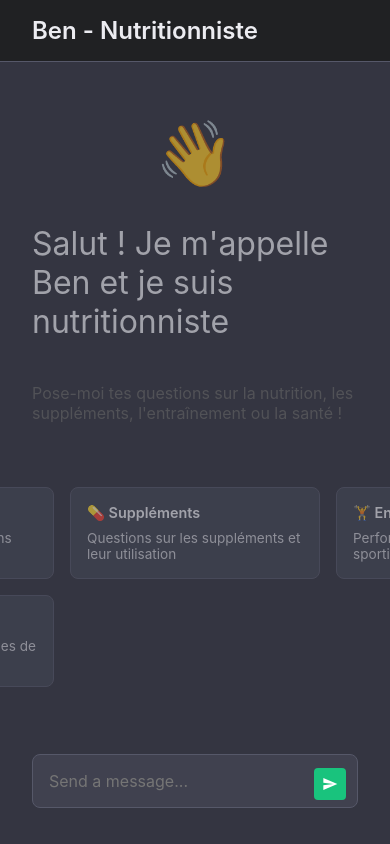
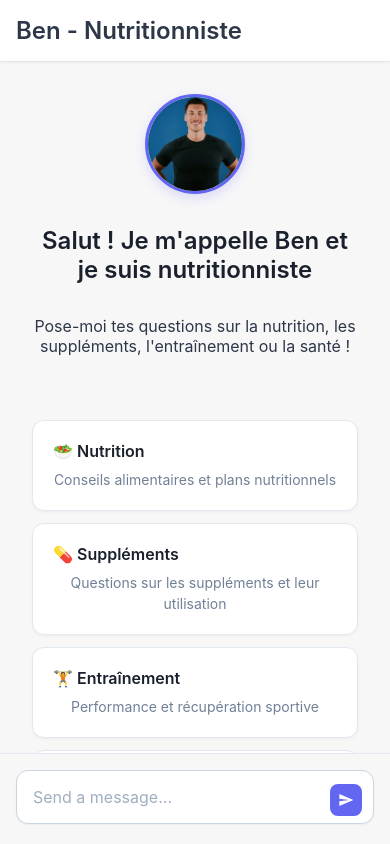
Before and after one commit to metrotechnet/ai-agent-factory, a plain HTML site: page templates/index.html in a window 390 px wide. Drawn offline with Linux system fonts and the light colour scheme.

Commit message:
Refactor code structure for improved readability and maintainability

```diff
--- a/static/style.css
+++ b/static/style.css
@@ -6,8 +6,8 @@
 
 body {
     font-family: -apple-system, BlinkMacSystemFont, 'Segoe UI', 'Roboto', 'Oxygen', 'Ubuntu', 'Cantarell', sans-serif;
-    background: #343541;
-    color: #ececf1;
+    background: #f7f7f8;
+    color: #2d3748;
     height: 100vh;
     display: flex;
     flex-direction: column;
@@ -15,8 +15,15 @@
 
 .header {
     padding: 1rem 2rem;
-    border-bottom: 1px solid #565869;
-    background: #202123;
+    border-bottom: 1px solid #e2e8f0;
+    background: #ffffff;
+    box-shadow: 0 1px 3px rgba(0, 0, 0, 0.05);
+}
+
+@media (max-width: 768px) {
+    .header {
+        padding: 1rem 1rem;
+    }
 }
 
 .header h1 {
@@ -33,11 +40,29 @@
     gap: 1.5rem;
 }
 
+@media (max-width: 768px) {
+    .chat-container {
+        padding: 1rem;
+        gap: 1rem;
+    }
+}
+
 .message {
     display: flex;
     gap: 1rem;
     padding: 1.5rem;
     animation: fadeIn 0.3s ease-in;
+    border-radius: 12px;
+    max-width: 900px;
+    margin: 0 auto;
+    width: 100%;
+}
+
+@media (max-width: 768px) {
+    .message {
+        padding: 1rem;
+        gap: 0.75rem;
+    }
 }
 
 @keyframes fadeIn {
@@ -46,11 +71,13 @@
 }
 
 .message.user {
-    background: #343541;
+    background: #ffffff;
+    border: 1px solid #e2e8f0;
 }
 
 .message.assistant {
-    background: #444654;
+    background: #f8fafc;
+    border: 1px solid #e2e8f0;
 }
 
 .message-icon {
@@ -65,11 +92,13 @@
 }
 
 .message.user .message-icon {
-    background: #5436da;
+    background: #6366f1;
+    color: #ffffff;
 }
 
 .message.assistant .message-icon {
-    background: #19c37d;
+    background: #10b981;
+    color: #ffffff;
 }
 
 .message-content {
@@ -80,7 +109,14 @@
 
 .input-area {
     padding: 1rem 2rem 2rem;
-    background: #343541;
+    background: #f7f7f8;
+    border-top: 1px solid #e2e8f0;
+}
+
+@media (max-width: 768px) {
+    .input-area {
+        padding: 1rem 1rem 1rem;
+    }
 }
 
 .input-wrapper {
@@ -92,19 +128,31 @@
 .input-box {
     width: 100%;
     padding: 1rem 3rem 1rem 1rem;
-    background: #40414f;
-    border: 1px solid #565869;
-    border-radius: 8px;
-    color: #ececf1;
+    background: #ffffff;
+    border: 1px solid #cbd5e0;
+    border-radius: 12px;
+    color: #2d3748;
     font-size: 1rem;
     font-family: inherit;
     resize: none;
     outline: none;
-    transition: border-color 0.2s;
+    transition: border-color 0.2s, box-shadow 0.2s;
+    box-shadow: 0 1px 2px rgba(0, 0, 0, 0.05);
+}
+
+.input-box::placeholder {
+    color: #a0aec0;
 }
 
 .input-box:focus {
-    border-color: #19c37d;
+    border-color: #6366f1;
+    box-shadow: 0 0 0 3px rgba(99, 102, 241, 0.1);
+}
+
+@media (max-width: 768px) {
+    .input-box {
+        font-size: 16px;
+    }
 }
 
 .send-button {
@@ -113,22 +161,27 @@
     bottom: 0.75rem;
     width: 32px;
     height: 32px;
-    background: #19c37d;
+    background: #6366f1;
     border: none;
-    border-radius: 4px;
+    border-radius: 8px;
     cursor: pointer;
     display: flex;
     align-items: center;
     justify-content: center;
-    transition: background 0.2s;
+    transition: background 0.2s, transform 0.1s;
 }
 
 .send-button:hover:not(:disabled) {
-    background: #1a8b5f;
+    background: #4f46e5;
+    transform: scale(1.05);
+}
+
+.send-button:active:not(:disabled) {
+    transform: scale(0.95);
 }
 
 .send-button:disabled {
-    background: #565869;
+    background: #cbd5e0;
     cursor: not-allowed;
 }
 
@@ -147,7 +200,7 @@
 .loading-dot {
     width: 8px;
     height: 8px;
-    background: #19c37d;
+    background: #6366f1;
     border-radius: 50%;
     animation: bounce 1.4s infinite ease-in-out both;
 }
@@ -176,16 +229,52 @@
     align-items: center;
     justify-content: center;
     gap: 2rem;
-    opacity: 0.6;
+    padding: 1rem;
 }
 
 .empty-state-icon {
     font-size: 4rem;
 }
 
+@media (max-width: 768px) {
+    .empty-state-icon {
+        font-size: 3rem;
+    }
+}
+
+.profile-photo {
+    width: 120px;
+    height: 120px;
+    border-radius: 50%;
+    object-fit: cover;
+    border: 4px solid #6366f1;
+    box-shadow: 0 4px 12px rgba(99, 102, 241, 0.2);
+}
+
+@media (max-width: 768px) {
+    .profile-photo {
+        width: 100px;
+        height: 100px;
+        border-width: 3px;
+    }
+}
+
 .empty-state h2 {
     font-size: 2rem;
-    font-weight: 400;
+    font-weight: 600;
+    color: #1a202c;
+    text-align: center;
+}
+
+@media (max-width: 768px) {
+    .empty-state h2 {
+        font-size: 1.5rem;
+    }
+}
+
+.empty-state p {
+    text-align: center;
+    max-width: 600px;
 }
 
 .suggestions {
@@ -194,28 +283,48 @@
     gap: 1rem;
     max-width: 900px;
     margin-top: 2rem;
+    width: 100%;
+}
+
+@media (max-width: 768px) {
+    .suggestions {
+        grid-template-columns: 1fr;
+        gap: 0.75rem;
+    }
+}
+
+@media (min-width: 769px) and (max-width: 1024px) {
+    .suggestions {
+        grid-template-columns: repeat(2, 1fr);
+    }
 }
 
 .suggestion-card {
-    padding: 1rem;
-    background: #444654;
-    border: 1px solid #565869;
-    border-radius: 8px;
+    padding: 1.25rem;
+    background: #ffffff;
+    border: 1px solid #e2e8f0;
+    border-radius: 12px;
     cursor: pointer;
-    transition: background 0.2s;
+    transition: all 0.2s ease;
+    box-shadow: 0 1px 3px rgba(0, 0, 0, 0.05);
 }
 
 .suggestion-card:hover {
-    background: #515260;
+    background: #f8fafc;
+    border-color: #6366f1;
+    box-shadow: 0 4px 6px rgba(99, 102, 241, 0.1);
+    transform: translateY(-2px);
 }
 
 .suggestion-card h3 {
-    font-size: 0.9rem;
+    font-size: 1rem;
     font-weight: 600;
     margin-bottom: 0.5rem;
+    color: #1a202c;
 }
 
 .suggestion-card p {
-    font-size: 0.85rem;
-    opacity: 0.8;
+    font-size: 0.875rem;
+    color: #718096;
+    line-height: 1.5;
 }
--- a/templates/index.html
+++ b/templates/index.html
@@ -13,9 +13,9 @@
 
     <div class="chat-container" id="chat-container">
         <div class="empty-state" id="empty-state">
-            <div class="empty-state-icon">👋</div>
+            <img src="/static/ben.nutritioniste.jpg" alt="Ben Nutritionniste" class="profile-photo">
             <h2>Salut ! Je m'appelle Ben et je suis nutritionniste</h2>
-            <p style="color: #666; margin-top: 10px; font-size: 16px;">Pose-moi tes questions sur la nutrition, les suppléments, l'entraînement ou la santé !</p>
+            <p>Pose-moi tes questions sur la nutrition, les suppléments, l'entraînement ou la santé !</p>
             <div class="suggestions">
                 <div class="suggestion-card">
                     <h3>🥗 Nutrition</h3>
```
Also changed, not shown: static/ben.nutritioniste.jpg (added).
